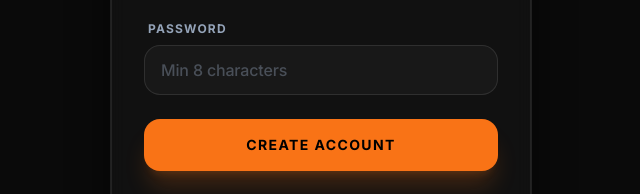
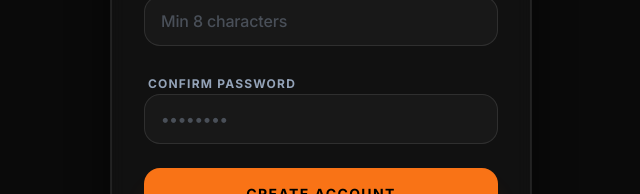
Before and after one commit to LJMunt/GoToDo-Web, a React (Vite) app: page /signup in a window 1280 px wide. Shown: the part 395-589 px from the top of the page, without its empty margins (319-959 px from the left). Built offline with nearby package versions, Linux system fonts and the light colour scheme; no server answers.

Commit message:
Added second password field and validation for signup form.

```diff
--- a/src/features/config/types.ts
+++ b/src/features/config/types.ts
@@ -19,6 +19,7 @@ export interface AuthConfig {
     signupSubtitle: string;
     emailLabel: string;
     passwordLabel: string;
+    confirmPasswordLabel: string;
     currentPasswordLabel: string;
     newPasswordLabel: string;
     signInButton: string;
@@ -32,6 +33,7 @@ export interface AuthConfig {
     emailPlaceholder: string;
     passwordPlaceholder: string;
     signupPasswordPlaceholder: string;
+    confirmPasswordPlaceholder: string;
     serviceDownTitle: string;
     serviceDownMessage: string;
     forgotPasswordLink: string;
@@ -258,6 +260,7 @@ export const DEFAULT_CONFIG: AppConfig = {
         signupSubtitle: "Spin up a workspace that belongs to you.",
         emailLabel: "Email Address",
         passwordLabel: "Password",
+        confirmPasswordLabel: "Confirm Password",
         currentPasswordLabel: "Current Password",
         newPasswordLabel: "New Password",
         signInButton: "Sign in",
@@ -271,6 +274,7 @@ export const DEFAULT_CONFIG: AppConfig = {
         emailPlaceholder: "name@example.com",
         passwordPlaceholder: "••••••••",
         signupPasswordPlaceholder: "Min 8 characters",
+        confirmPasswordPlaceholder: "••••••••",
         serviceDownTitle: "Service Unavailable",
         serviceDownMessage: "The backend service is currently unreachable. Please try again later.",
         forgotPasswordLink: "Forgot password?",
--- a/src/pages/SignupPage.tsx
+++ b/src/pages/SignupPage.tsx
@@ -9,6 +9,7 @@ export default function SignupPage() {
     const { config, status, language, setLanguage, availableLanguages } = useConfig();
     const [email, setEmail] = useState("");
     const [password, setPassword] = useState("");
+    const [confirmPassword, setConfirmPassword] = useState("");
     const [isSubmitting, setIsSubmitting] = useState(false);
     const [error, setError] = useState<string | null>(null);
 
@@ -18,6 +19,12 @@ export default function SignupPage() {
     async function onSubmit(e: FormEvent) {
         e.preventDefault();
         setError(null);
+
+        if (password !== confirmPassword) {
+            setError("Passwords do not match");
+            return;
+        }
+
         setIsSubmitting(true);
 
         try {
@@ -106,6 +113,19 @@ export default function SignupPage() {
                                 <PasswordRequirements password={password} />
                             </div>
 
+                            <div className="space-y-2">
+                                <label className="text-xs font-bold uppercase tracking-widest text-text-muted ml-1">{config.auth.confirmPasswordLabel}</label>
+                                <input
+                                    className="w-full rounded-2xl border border-surface-10 bg-surface-3 px-4 py-3 text-text-base outline-none transition-all focus:border-brand-500/50 focus:ring-1 focus:ring-brand-500/50 placeholder:text-text-muted/40 font-medium"
+                                    type="password"
+                                    autoComplete="new-password"
+                                    placeholder={config.auth.confirmPasswordPlaceholder}
+                                    value={confirmPassword}
+                                    onChange={(e) => setConfirmPassword(e.target.value)}
+                                    required
+                                />
+                            </div>
+
                             <button
                                 type="submit"
                                 disabled={isSubmitting}
```
